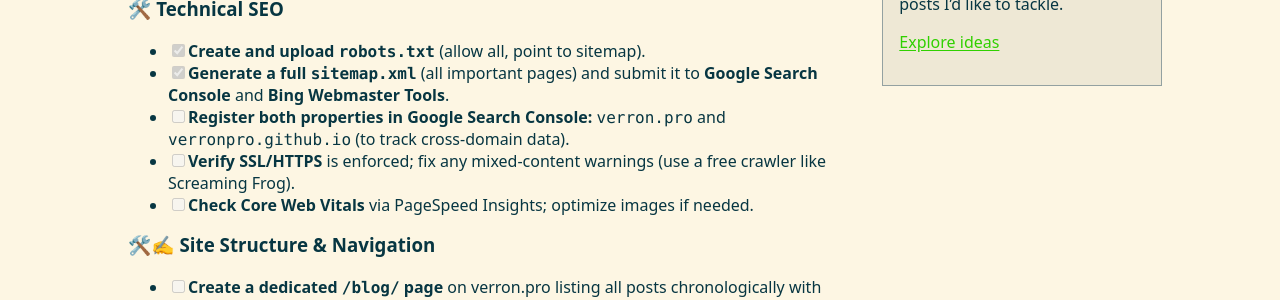
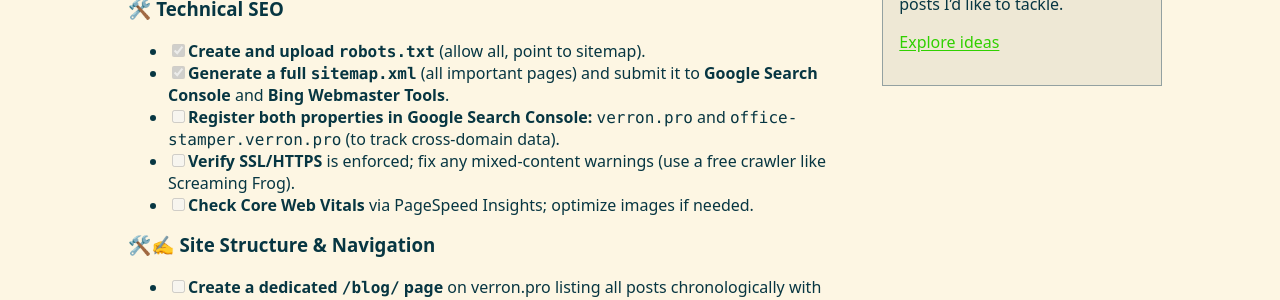
Before and after one commit to verronpro/blog, a Jekyll site: the page built from action-plan.md, in a window 1280 px wide and 900 px high. Shown: the part 440-740 px from the top of the window. Built offline with Jekyll 4.4.1, drawn with Linux system fonts in a browser that asks for light colours; our own code applies the rules of GitHub Pages for plain Markdown files; a script that is not in the unit is left out; some of the changed text lies outside the part shown.

Commit message:
docs: update Google Search Console and Office-Stamper links in action plan
- Adjusted references to reflect updated domain (`office-stamper.verron.pro`) for accurate tracking and documentation alignment.
- Ensured consistency in SEO and content planning sections.

```diff
--- a/action-plan.md
+++ b/action-plan.md
@@ -16,7 +16,7 @@
 ### 🛠️ Technical SEO
 - [x] **Create and upload `robots.txt`** (allow all, point to sitemap).
 - [x] **Generate a full `sitemap.xml`** (all important pages) and submit it to **Google Search Console** and **Bing Webmaster Tools**.
-- [ ] **Register both properties in Google Search Console:** `verron.pro` and `verronpro.github.io` (to track cross-domain data).
+- [ ] **Register both properties in Google Search Console:** `verron.pro` and `office-stamper.verron.pro` (to track cross-domain data).
 - [ ] **Verify SSL/HTTPS** is enforced; fix any mixed-content warnings (use a free crawler like Screaming Frog).
 - [ ] **Check Core Web Vitals** via PageSpeed Insights; optimize images if needed.
 
@@ -71,7 +71,7 @@
     - Cross-post a summary on LinkedIn to spark discussion.
 
 ### 📦 Office-Stamper Integration (Week 2)
-- [ ] **In the new pillar post, link deeply to relevant pages on the `verronpro.github.io` documentation.**
+- [ ] **In the new pillar post, link deeply to relevant pages on the `office-stamper.verron.pro` documentation.**
 - [ ] **On the documentation site**, add a sidebar or footer to every page: “*Handcrafted with care by Joseph Verron. Read the stories behind the code on verron.pro.*”
 
 ---
```
